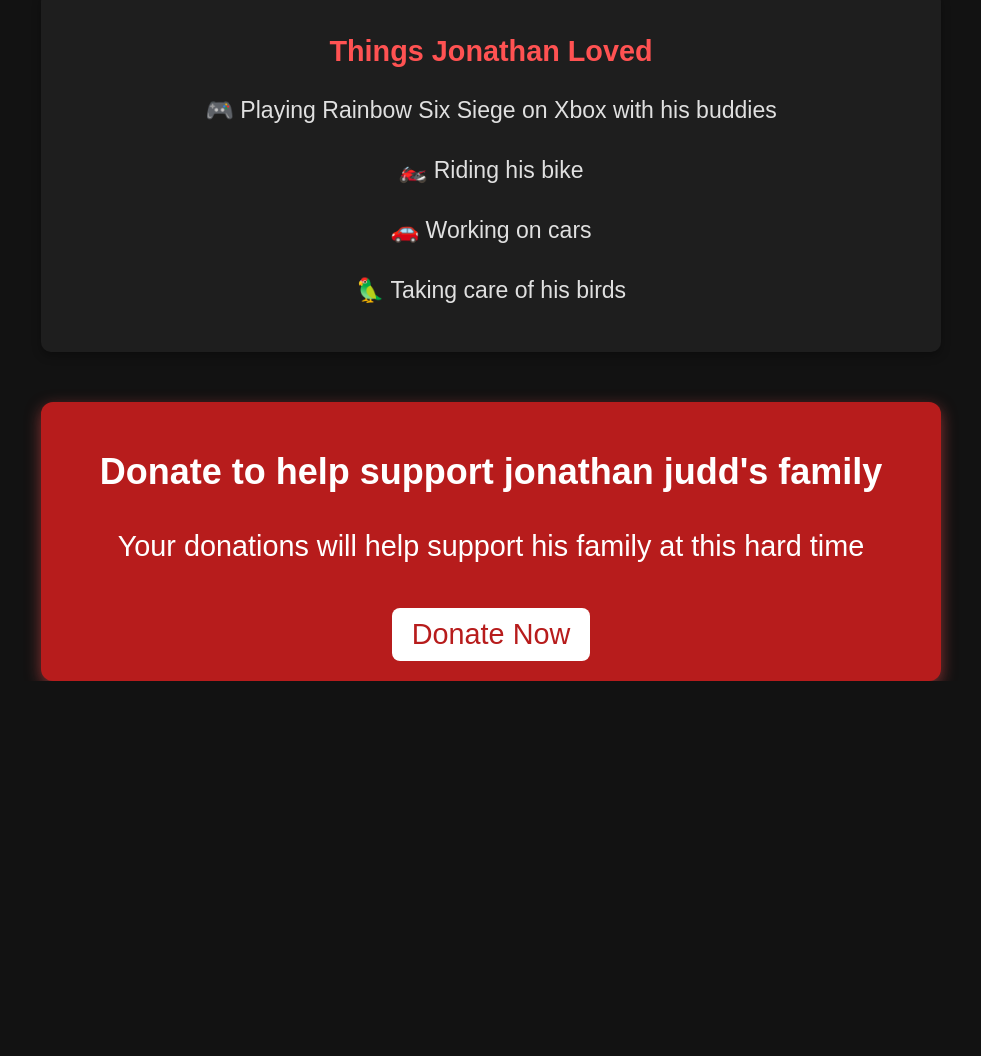
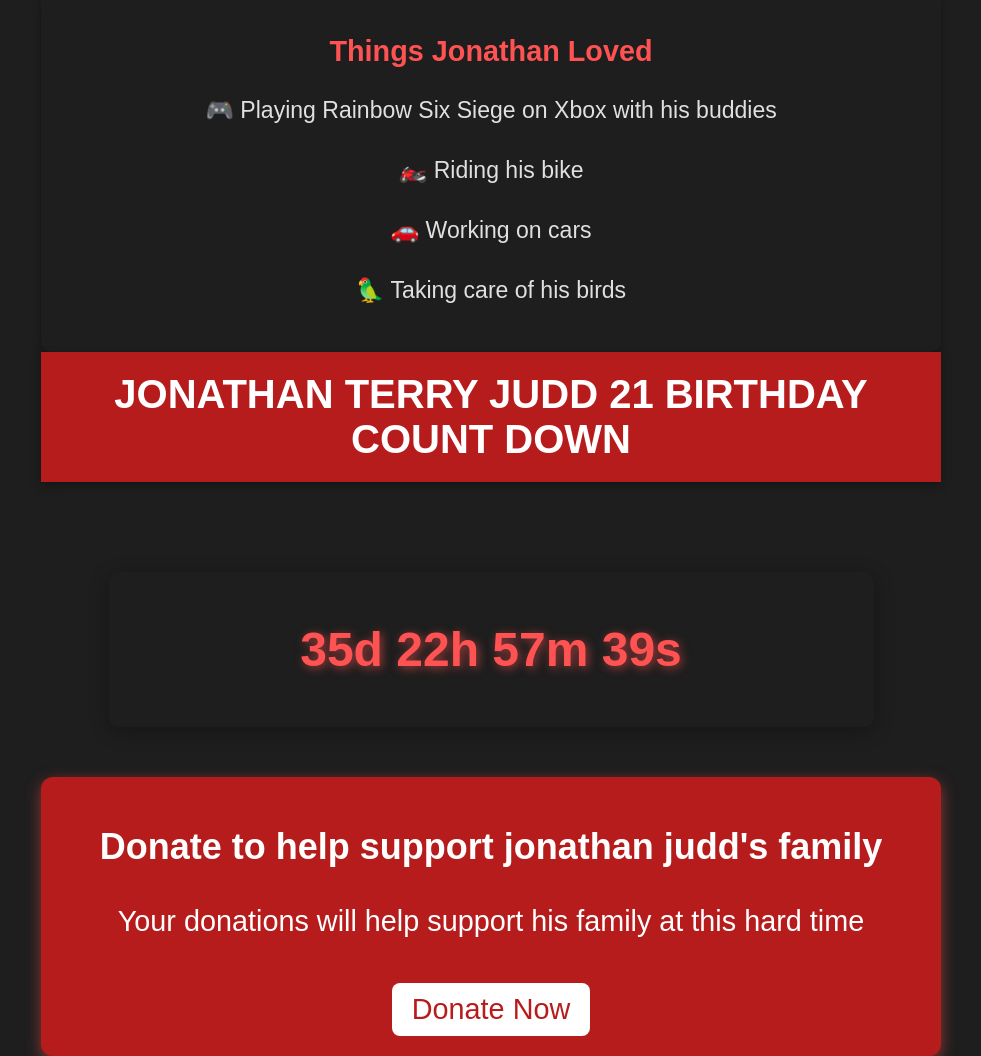
Before and after one commit to tiktoksklf/jj, a plain HTML site: page index.html in a window 1280 px wide. Shown: the part 2643-3699 px from the top of the page, without its empty margins (149-1130 px from the left). Before the commit the page ends 3324 px from the top, so only its background shows below. Drawn offline with Linux system fonts and the light colour scheme.

Commit message:
Update index.html

```diff
--- a/index.html
+++ b/index.html
@@ -658,12 +658,85 @@
             <p>🦜 Taking care of his birds</p>
         </div>
 
-        <div class="donation">
+        <!DOCTYPE html>
+        <html lang="en">
+        <head>
+            <meta charset="UTF-8">
+            <meta name="viewport" content="width=device-width, initial-scale=1.0">
+            <title>Birthday Countdown</title>
+            <style>
+                body {
+                    background-color: #1e1e1e;
+                    color: #e0e0e0;
+                    font-family: 'Poppins', sans-serif;
+                    text-align: center;
+                    margin: 0;
+                    padding: 0;
+                }
+
+                .countdown-container {
+                    background-color: #1e1e1e;
+                    color: #ff5252;
+                    padding: 50px;
+                    border-radius: 10px;
+                    margin-top: 50px;
+                    box-shadow: 0 4px 20px rgba(0, 0, 0, 0.3);
+                }
+
+                .countdown {
+                    font-size: 3em;
+                    font-weight: bold;
+                    text-shadow: 2px 2px 10px rgba(255, 82, 82, 0.6);
+                }
+            </style>
+        </head>
+        <body>
+
+            <div class="header">
+                 Jonathan Terry Judd 21 birthday count down
+            </div>
+
+            <div class="container">
+                <div class="countdown-container">
+                    <div class="countdown" id="countdown"></div>
+                </div>
+            </div>
+
+            <script>
+                // Set the date for the next birthday (example: December 31, 2025)
+                const birthday = new Date("April  28, 2025 00:00:00").getTime();
+
+                // Update the countdown every 1 second
+                const interval = setInterval(function() {
+                    const now = new Date().getTime();
+                    const timeLeft = birthday - now;
+
+                    const days = Math.floor(timeLeft / (1000 * 60 * 60 * 24));
+                    const hours = Math.floor((timeLeft % (1000 * 60 * 60 * 24)) / (1000 * 60 * 60));
+                    const minutes = Math.floor((timeLeft % (1000 * 60 * 60)) / (1000 * 60));
+                    const seconds = Math.floor((timeLeft % (1000 * 60)) / 1000);
+
+                    document.getElementById("countdown").innerHTML = days + "d " + hours + "h " + minutes + "m " + seconds + "s ";
+
+                    // If the countdown is finished, display a message
+                    if (timeLeft < 0) {
+                        clearInterval(interval);
+                        document.getElementById("countdown").innerHTML = "Happy Birthday!";
+                    }
+                }, 1000);
+            </script>
+
+        </body>
+        </html>
+
+      <div class="donation">
             <h2>Donate to help support jonathan judd's family </h2>
             <p>Your donations will help support his family at this hard time</p>
             <button onclick="window.location.href='https://www.gofundme.com/f/support-for-jonathans-family-in-tragedy?attribution_id=sl:f1de6bbe-df8f-417f-a4be-52ec196587d9&amp;utm_campaign=natman_sharesheet_dash&amp;utm_content=amp13_t1&amp;utm_medium=customer&amp;utm_source=copy_link&amp;fbclid=IwY2xjawJJFYRleHRuA2FlbQIxMQABHdXA5qpgUs5O9WCw0XGOuPYiqEr6HvRZvFE3xxFGj8oMrVyYAhGwABVqtw_aem_HjSC2ZsNI8l7AnZg-zf08g'">Donate Now</button>
         </div>
     </div>
 
+</div>
+
 
 </body></html>
```
